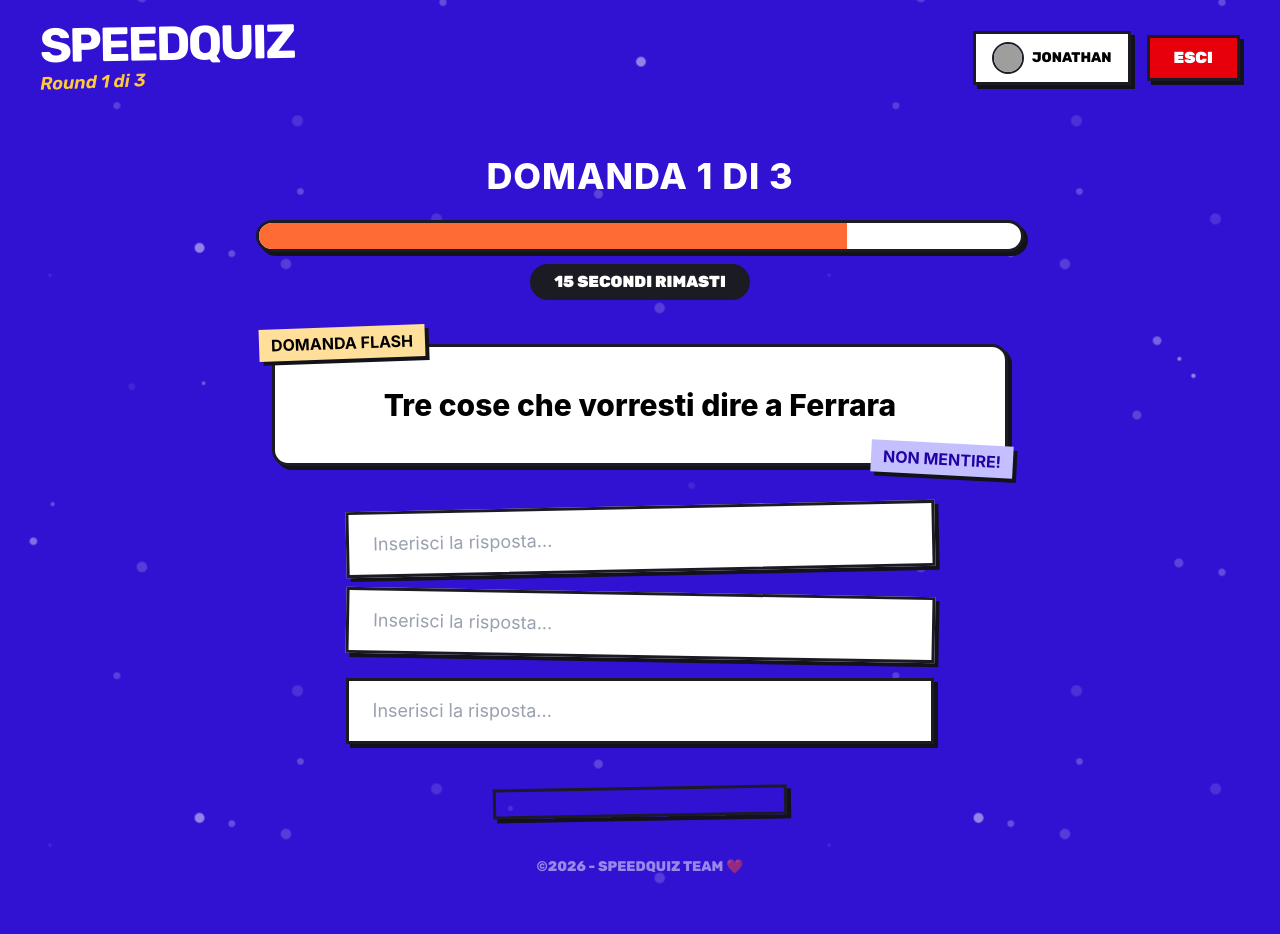
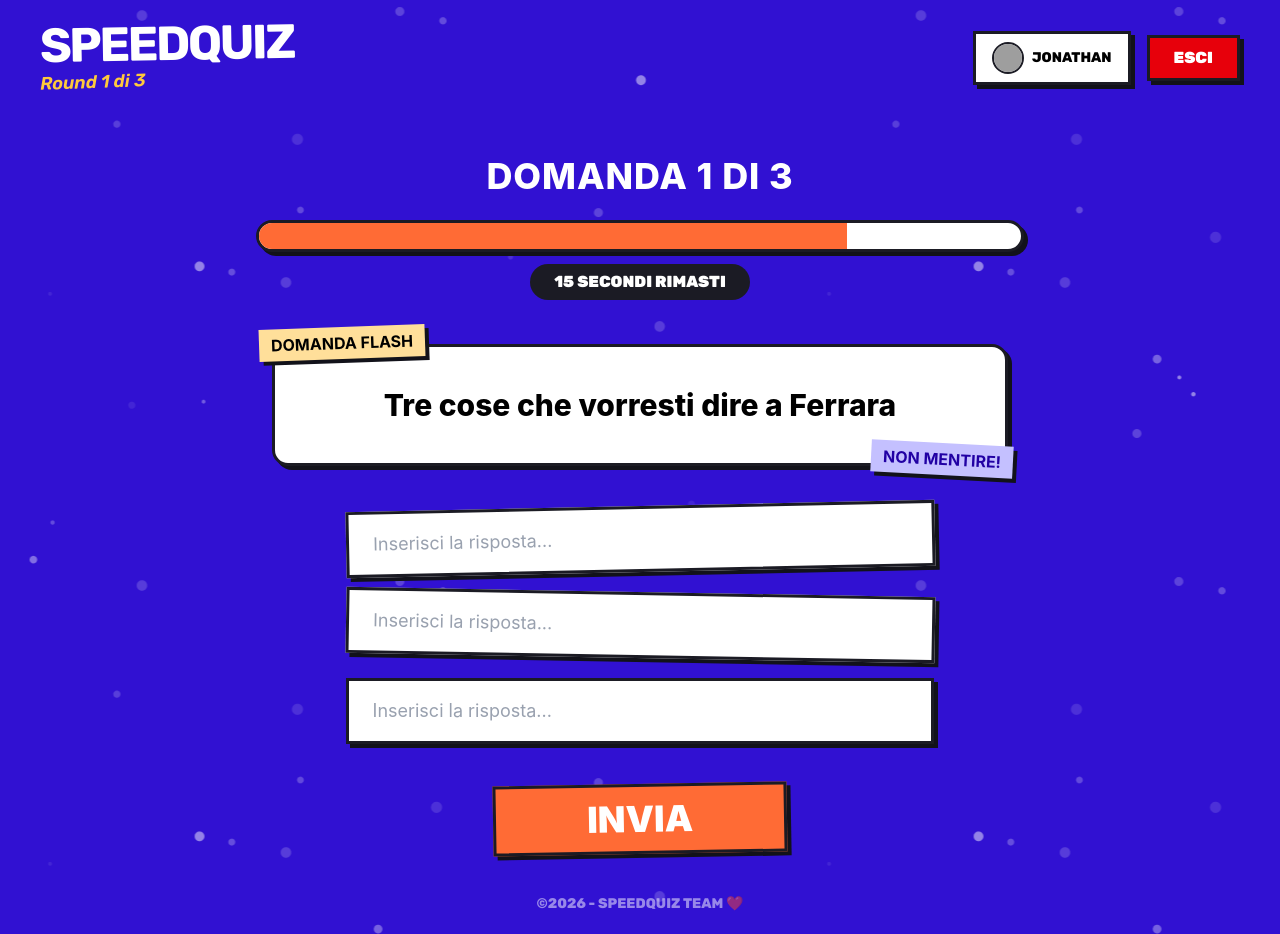
Before and after one commit to Jonnycp/SpeedQuiz, a React (Vite) app in the folder frontend/: page /question in a window 1280 px wide. Before the commit the page ends 897 px from the top, so only its background shows below. Built offline with nearby package versions, Linux system fonts and the light colour scheme; sample sign-in values are in the browser's storage; grey boxes are pictures that could not be loaded; some icons are missing.

Commit message:
modificato il confirmButton in QuestionCard

```diff
--- a/frontend/src/components/QuestionCard.jsx
+++ b/frontend/src/components/QuestionCard.jsx
@@ -22,7 +22,9 @@ const Question = () => {
                 </div>
 
                 <div className="w-1/2 mx-auto mt-10 mb-5">
-                    <ConfirmButton content="Invia" bgColor="primary" textColor="white" customClasses="w-full -rotate-1 py-4 md:py-3 text-3xl md:text-4xl"/>
+                    <ConfirmButton color="primary" type="submit" customClasses="w-full -rotate-1 py-4 md:py-3 text-3xl md:text-4xl">
+                        Invia
+                    </ConfirmButton>
                 </div>
 
             </form>
```
